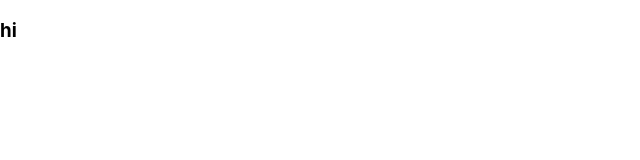
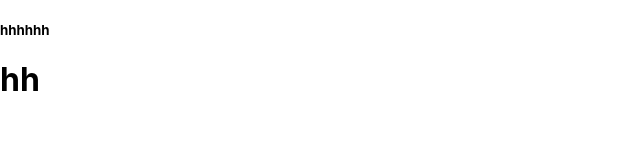
Before and after one commit to Harun-or-rashid/reract-core-features-practice, a React (Create React App) app: page / in a window 1280 px wide. Shown: the top 160 px of the page, without its empty margins (0-640 px from the left). Built offline with nearby package versions, Linux system fonts and the light colour scheme.

Commit message:
changed component

```diff
--- a/src/component/app.jsx
+++ b/src/component/app.jsx
@@ -1,9 +1,10 @@
 
 import React ,{Component} from 'react';
-
+import './profile'
+import Index from './profile';
 class App extends Component{
     render(){
-        return <div><h3>hi</h3></div>
+        return <h5>hhhhhh</h5>
     }
 }
 export default App
--- /dev/null
+++ b/src/component/profile/index.jsx
@@ -0,0 +1,11 @@
+import React, { Component } from 'react'
+
+export default class Index extends Component {
+    render() {
+        return (
+            <div>
+                <h1>hh</h1>
+            </div>
+        )
+    }
+}
--- a/src/index.js
+++ b/src/index.js
@@ -3,10 +3,12 @@ import ReactDOM from 'react-dom';
 import './index.css';
 import App from './component/app';
 import * as serviceWorker from './serviceWorker';
+import Index from './component/profile';
 
 ReactDOM.render(
   <React.StrictMode>
     <App />
+    <Index/>
   </React.StrictMode>,
   document.getElementById('root')
 );
```
